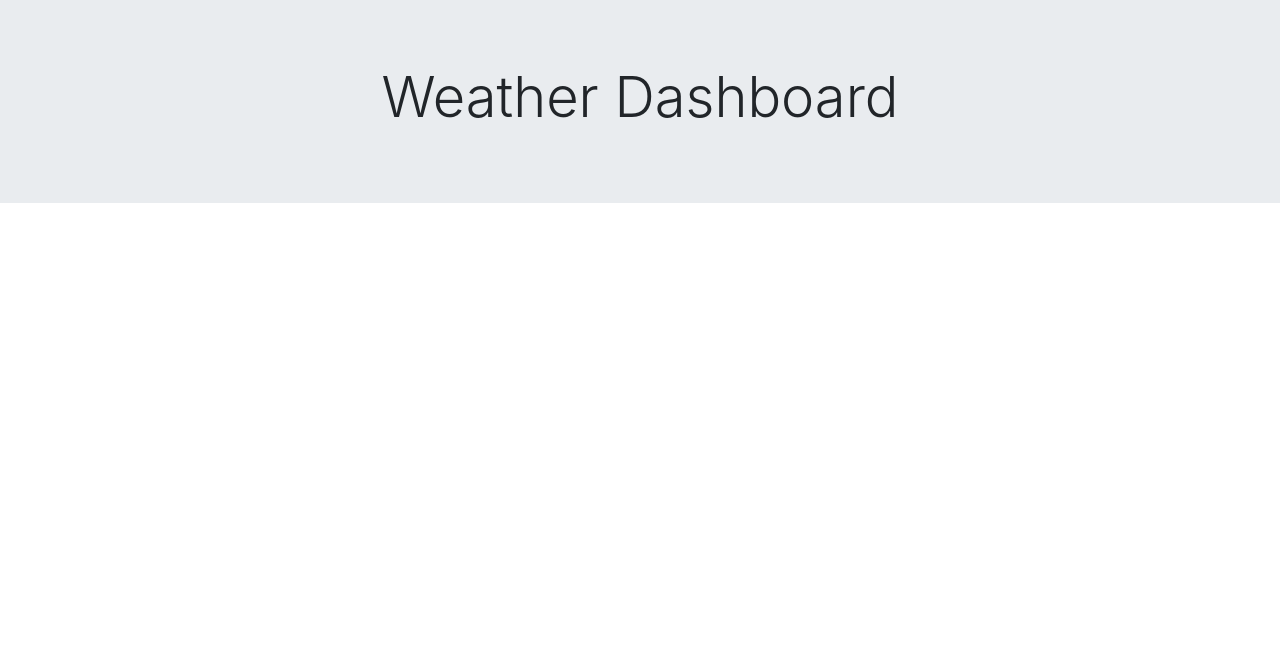
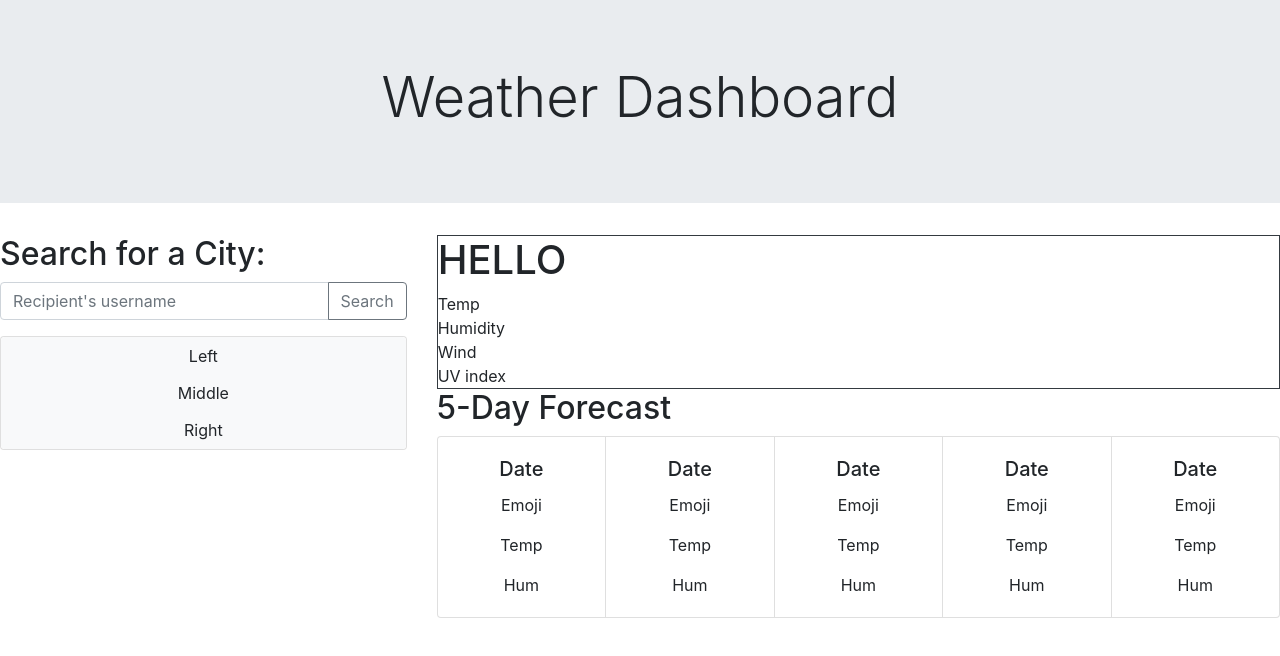
Before and after one commit to Am-White/Weather-Dashboard, a plain HTML site: page index.html in a window 1280 px wide. Drawn offline with nearby package versions, Linux system fonts and the light colour scheme.

Commit message:
html set up with boootstrap

```diff
--- a/index.html
+++ b/index.html
@@ -7,9 +7,10 @@
 
     <link href="https://stackpath.bootstrapcdn.com/bootstrap/4.3.1/css/bootstrap.min.css" rel="stylesheet"
     integrity="sha384-ggOyR0iXCbMQv3Xipma34MD+dH/1fQ784/j6cY/iJTQUOhcWr7x9JvoRxT2MZw1T" crossorigin="anonymous">
-<link rel="stylesheet" href="assetss/css/style.css" />
-<script src="https://kit.fontawesome.com/4439e3b362.js" crossorigin="anonymous"></script>
+    <link rel="stylesheet" href="assetss/css/style.css" />
+    <script src="https://kit.fontawesome.com/4439e3b362.js" crossorigin="anonymous"></script>
 </head>
+
 <body>
     <div class="jumbotron jumbotron-fluid text-center">
         <div class="container">
@@ -23,6 +24,96 @@
           </div>
       </div>
 
+    <div class="row">
+      <div class="col-4">
+        <h2>Search for a City:</h2>
+
+        <div class="input-group mb-3">
+            <input type="text" class="form-control" placeholder="Recipient's username" aria-label="Recipient's username" aria-describedby="button-addon2">
+
+          <div class="input-group-append">
+            <button class="btn btn-outline-secondary" type="button" id="search-btn">Search</button>
+          </div>
+        </div>
+
+        <div class="card">
+          <ul class="list-group list-group-flush">
+            <div class="btn-group-vertical">
+              <button type="button" class="btn btn-light">Left</button>
+              <button type="button" class="btn btn-light">Middle</button>
+              <button type="button" class="btn btn-light">Right</button>
+            </div>
+          </ul>
+        </div>
+      </div>
+
+      <div class="col-8">
+
+        <div id="current-card" class="border border-dark">
+          <h1 id="current-location">HELLO</h1>
+
+          <div id="current-temp">Temp</div>
+          <div id="current-hum">Humidity</div>
+          <div id="current-wind">Wind</div>
+          <div if="current-uv">UV index</div>
+        </div>
+
+        <div id="five-day">
+          <h2>5-Day Forecast</h2>
+
+          <div class="card-group">
+            <div class="card">
+              <div class="card-body text-center">
+                <h5 class="card-title">Date</h5>
+                <p class="card-text">Emoji</p>
+                <p class="card-text">Temp</p>
+                <p class="card-text">Hum</p>
+              </div>
+            </div>
+
+            <div class="card">
+              <div class="card-body text-center">
+                <h5 class="card-title">Date</h5>
+                <p class="card-text">Emoji</p>
+                <p class="card-text">Temp</p>
+                <p class="card-text">Hum</p>
+              </div>
+            </div>
+
+            <div class="card">
+              <div class="card-body text-center">
+                <h5 class="card-title">Date</h5>
+                <p class="card-text">Emoji</p>
+                <p class="card-text">Temp</p>
+                <p class="card-text">Hum</p>
+              </div>
+            </div>
+
+            <div class="card">
+              <div class="card-body text-center">
+                <h5 class="card-title">Date</h5>
+                <p class="card-text">Emoji</p>
+                <p class="card-text">Temp</p>
+                <p class="card-text">Hum</p>
+              </div>
+            </div>
+
+            <div class="card">
+              <div class="card-body text-center">
+                <h5 class="card-title">Date</h5>
+                <p class="card-text">Emoji</p>
+                <p class="card-text">Temp</p>
+                <p class="card-text">Hum</p>
+              </div>
+            </div>
+
+
+        </div>
+
+        </div>
+      </div>
+    </div>
+
 
 
 
```
